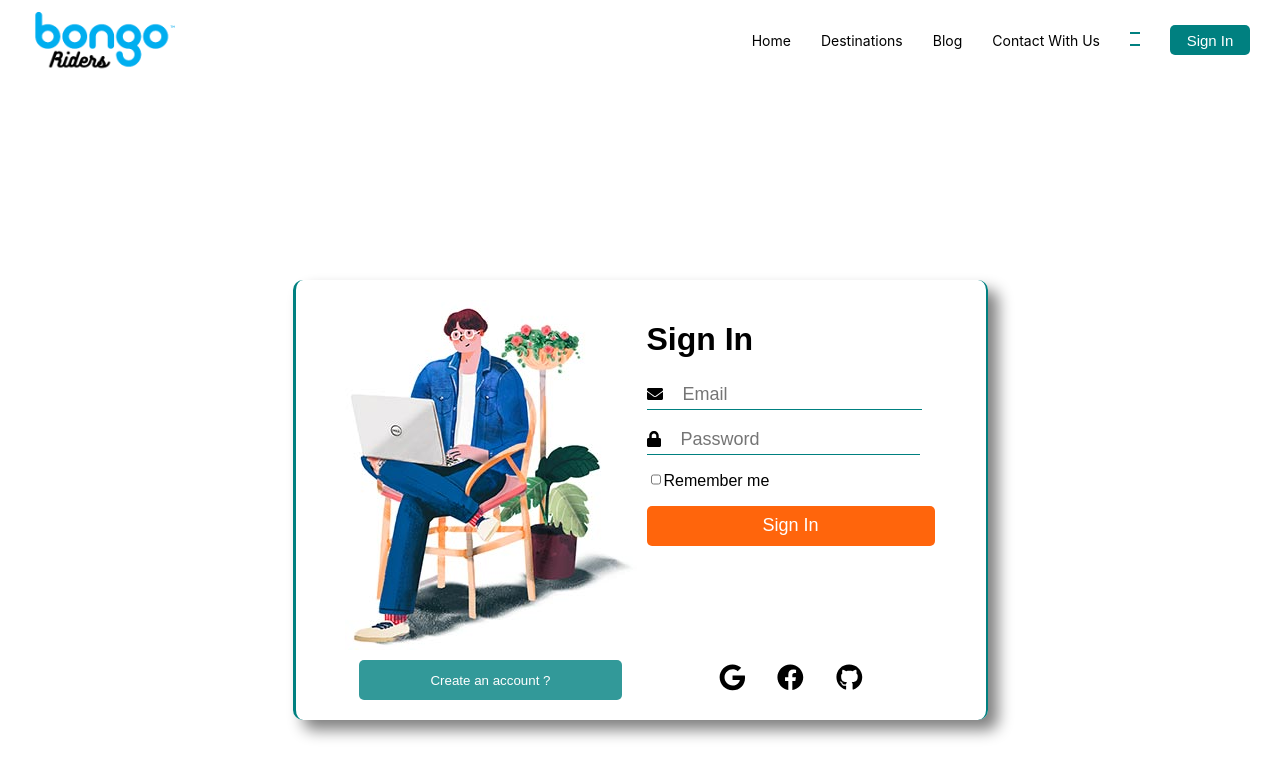
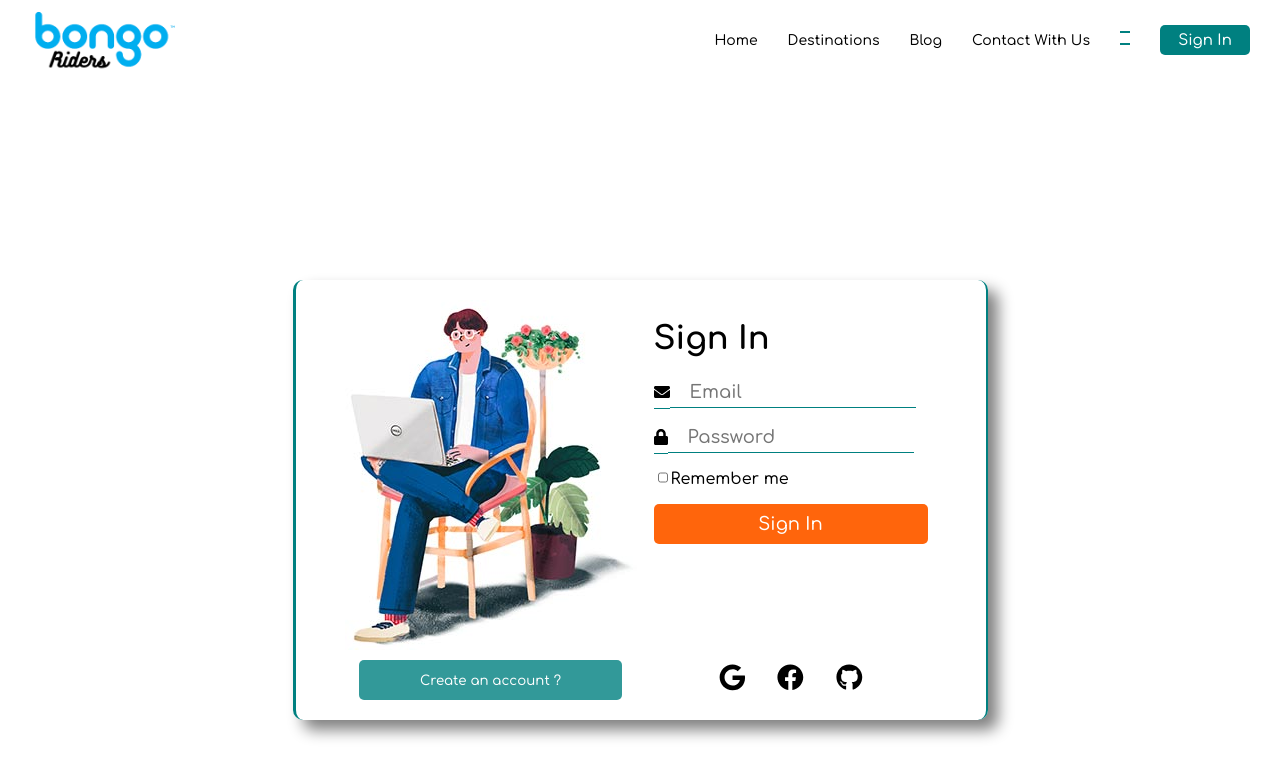
Before and after one commit to albiummid/bongo-library-a9, a React (Create React App) app: page /login in a window 1280 px wide. Shown: the top 778 px of the page. Built offline with nearby package versions, Linux system fonts and the light colour scheme.

Commit message:
private route enabled

```diff
--- a/public/index.html
+++ b/public/index.html
@@ -2,13 +2,15 @@
 <html lang="en">
   <head>
     <meta charset="utf-8" />
-    <link rel="icon" href="%PUBLIC_URL%/favicon.ico" />
+    <link rel="icon" href="%PUBLIC_URL%/favicon.png" />
     <meta name="viewport" content="width=device-width, initial-scale=1" />
     <meta name="theme-color" content="#000000" />
     <meta
       name="description"
       content="Web site created using create-react-app"
     />
+    <link rel="preconnect" href="https://fonts.gstatic.com">
+<link href="https://fonts.googleapis.com/css2?family=Comfortaa:wght@500;700&display=swap" rel="stylesheet">
     <link rel="apple-touch-icon" href="%PUBLIC_URL%/logo192.png" />
     <!--
       manifest.json provides metadata used when your web app is installed on a
@@ -24,7 +26,7 @@
       work correctly both with client-side routing and a non-root public URL.
       Learn how to configure a non-root public URL by running `npm run build`.
     -->
-    <title>React App</title>
+    <title>Bongo Riders</title>
   </head>
   <body>
     <noscript>You need to enable JavaScript to run this app.</noscript>
--- a/src/App.js
+++ b/src/App.js
@@ -30,9 +30,9 @@ function App() {
           <Route path="/login">
             <Login />
           </Route>
-          <Route path="/search-ridies/:id">
+          <PrivateRoute path="/search-ridies/:id">
           <SearchRidies/>
-        </Route>
+        </PrivateRoute>
         <Route exact path="/">
           <Home/>
         </Route>
--- a/src/Components/Home/Home.css
+++ b/src/Components/Home/Home.css
@@ -13,3 +13,7 @@
     height: 95%;
 
 }
+
+*{
+    font-family: 'Comfortaa', cursive;
+}
--- a/src/Components/Login/Login.css
+++ b/src/Components/Login/Login.css
@@ -97,7 +97,7 @@ cursor: pointer;
     opacity: 0.5;
 }
 .btn{
-    width: 80px;
+    width: 90px;
     height: 30px;
     background-color: teal;
     box-shadow: none;
--- a/src/Components/Map/Map.js
+++ b/src/Components/Map/Map.js
@@ -9,8 +9,8 @@ const Map = () => {
       };
 
       const center = {
-        lat: -3.745,
-        lng: -38.523
+        lat: 23.6850,
+        lng: 90.3563
       };
     const { isLoaded } = useJsApiLoader({
     id: 'google-map-script',
```
Also changed, not shown: public/favicon.png (added), 1 other file (tests, documents, lock files or other folders).
